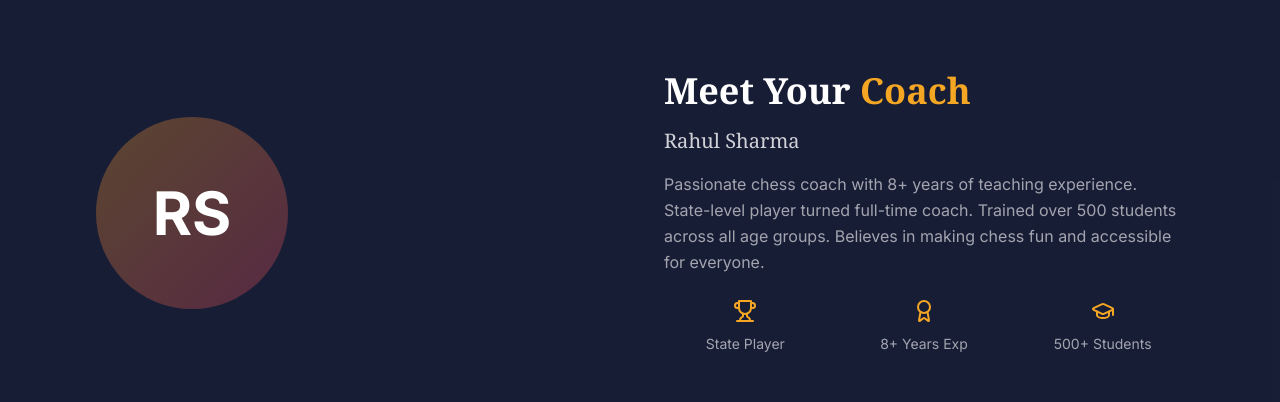
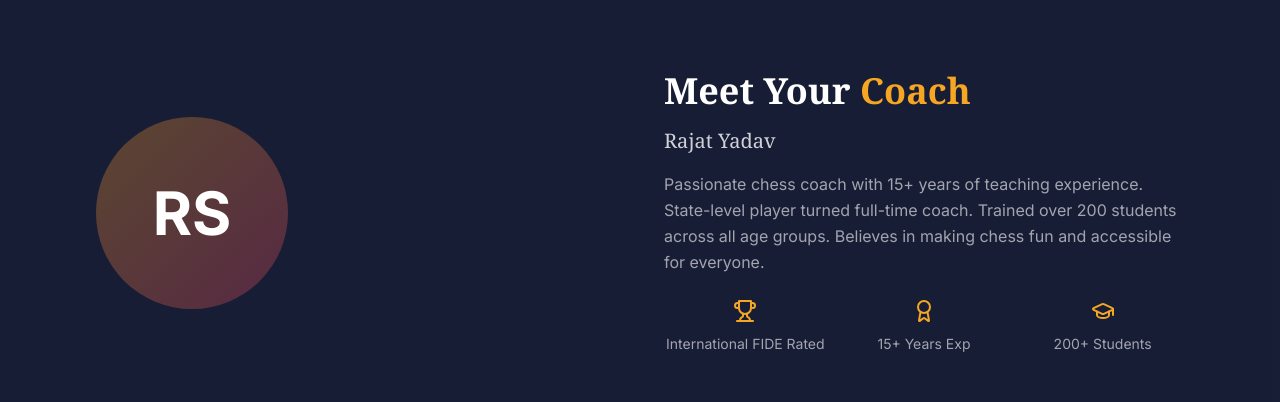
Before and after one commit to abhinavdubgepro-netizen/chess-academy, a Next.js app: page / in a window 1280 px wide. Shown: the part 2360-2762 px from the top of the page. Built offline with nearby package versions, Linux system fonts and the light colour scheme.

Commit message:
Update AboutCoach.tsx

```diff
--- a/components/sections/AboutCoach.tsx
+++ b/components/sections/AboutCoach.tsx
@@ -28,18 +28,18 @@ export default function AboutCoach() {
             <h2 className="text-4xl font-bold text-white mb-4">
               Meet Your <span className="text-[#f5a623]">Coach</span>
             </h2>
-            <h3 className="text-xl text-white/80 mb-4">Rahul Sharma</h3>
+            <h3 className="text-xl text-white/80 mb-4">Rajat Yadav</h3>
             <p className="text-white/60 mb-6 leading-relaxed">
-              Passionate chess coach with 8+ years of teaching experience.
-              State-level player turned full-time coach. Trained over 500 students
+              Passionate chess coach with 15+ years of teaching experience.
+              State-level player turned full-time coach. Trained over 200 students
               across all age groups. Believes in making chess fun and accessible
               for everyone.
             </p>
             <div className="grid grid-cols-3 gap-4">
               {[
-                { icon: Trophy, label: "State Player" },
-                { icon: Award, label: "8+ Years Exp" },
-                { icon: GraduationCap, label: "500+ Students" },
+                { icon: Trophy, label: "International FIDE Rated" },
+                { icon: Award, label: "15+ Years Exp" },
+                { icon: GraduationCap, label: "200+ Students" },
               ].map((item) => (
                 <div key={item.label} className="text-center">
                   <item.icon className="w-6 h-6 text-[#f5a623] mx-auto mb-2" />
```
